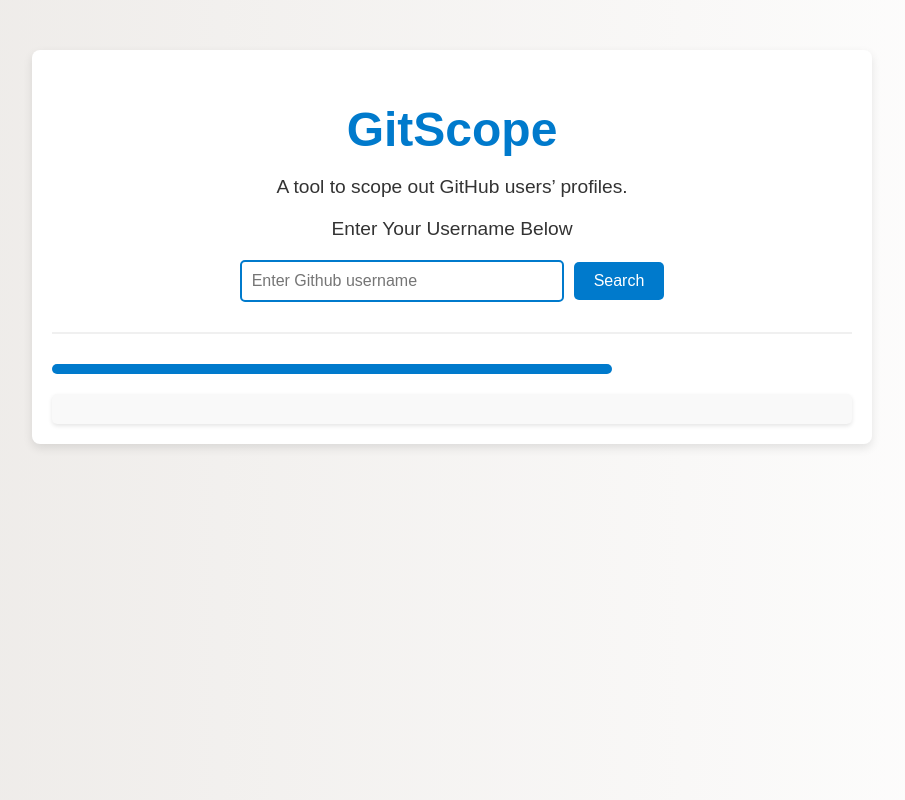
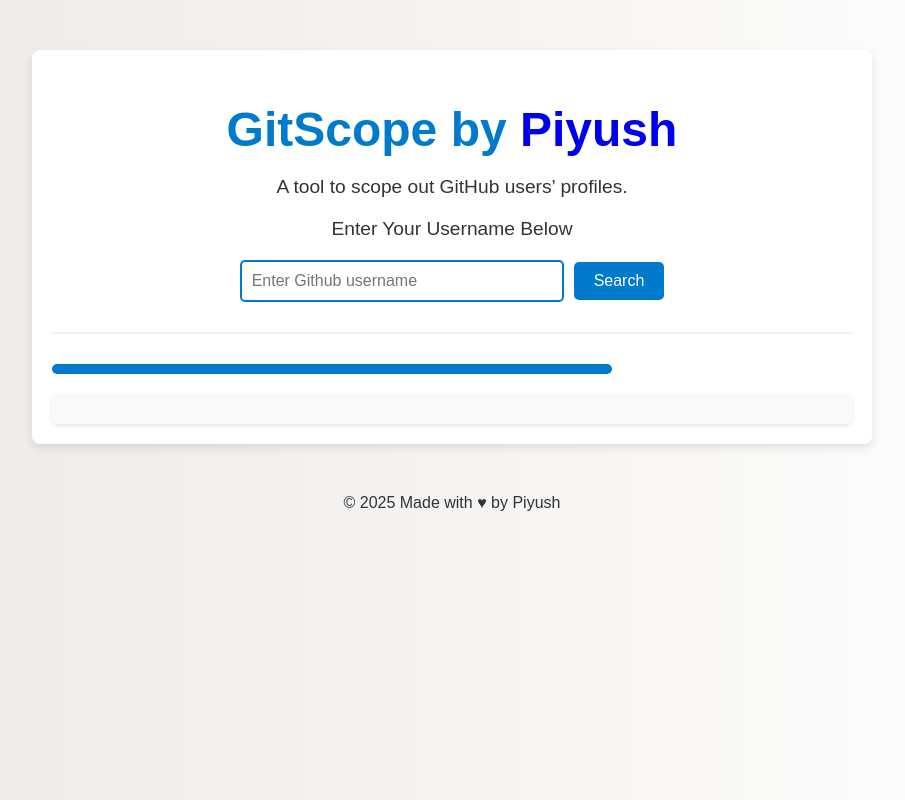
Before and after one commit to Piysing14/GitScope, a plain HTML site: page index.html in a window 1280 px wide. Shown: the whole page, without its empty margins (188-1093 px from the left). Drawn offline with Linux system fonts and the light colour scheme.

Commit message:
added footer

```diff
--- a/index.html
+++ b/index.html
@@ -5,10 +5,12 @@
     <meta name="viewport" content="width=device-width, initial-scale=1.0" />
     <title>Github Metric</title>
     <link rel="stylesheet" href="./style.css" />
+
+
   </head>
   <body>
     <div class="container">
-      <h1>GitScope</h1>
+      <h1>GitScope by <a style="text-decoration: none;" href="https://piysing14.github.io/Piyush-Portfolio/" target="_blank"> Piyush</a></h1>
       <p>A tool to scope out GitHub users’ profiles.</p>
 
       <div id="user-container">
@@ -32,6 +34,11 @@
 
       </div>
     </div>
+    <footer class="bg-gray-800 text-white py-4">
+        <div class="text-center">
+            &copy; 2025 Made with <span class="text-red-500">&hearts;</span> by Piyush
+
+    </footer>
     <script src="./index.js"></script>
   </body>
 </html>
```
